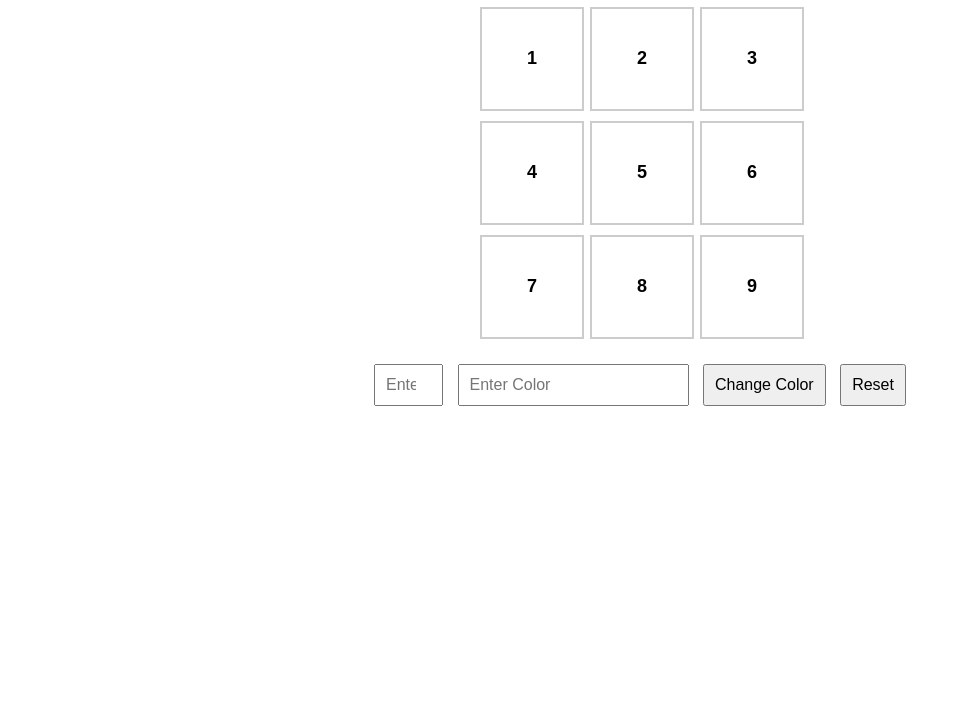
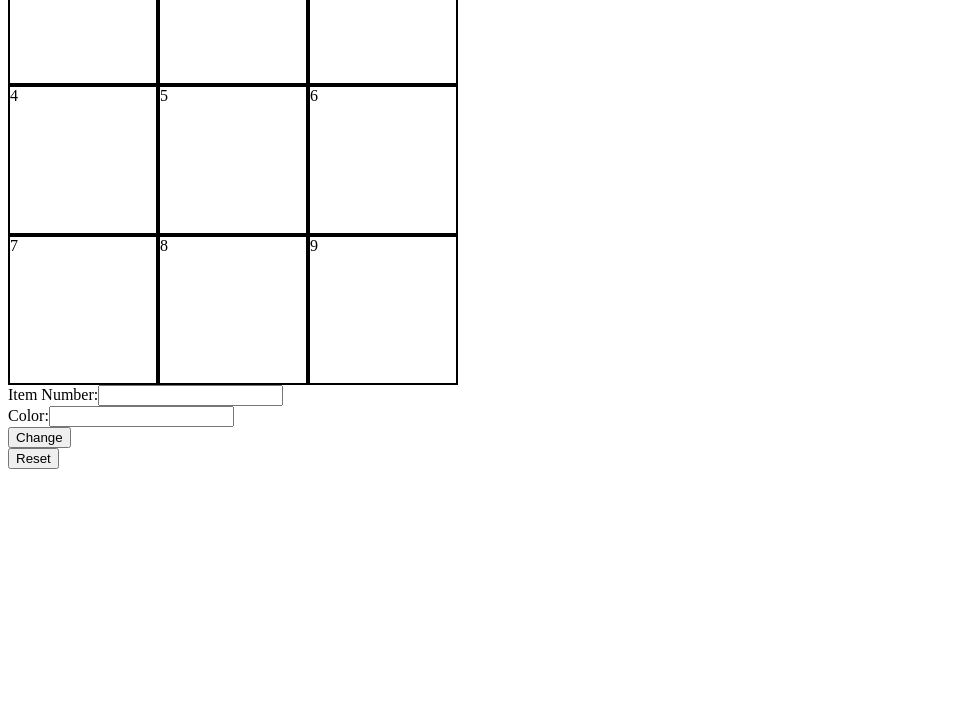
Before and after one commit to acciojob/Replit-Asian-Paints-mitkari49, a website: page main.html in a window 1280 px wide. Shown: the part 73-800 px from the top of the page, without its empty margins (0-961 px from the left). Drawn offline with Linux system fonts and the light colour scheme.

Commit message:
created a submission

```diff
--- a/main.html
+++ b/main.html
@@ -1,34 +1,27 @@
 <!DOCTYPE html>
-<html lang="en">
+
+<html>
+
 <head>
-    <meta charset="UTF-8">
-    <meta name="viewport" content="width=device-width, initial-scale=1.0">
-    <title>Asian Paints Grid</title>
-    <link rel="stylesheet" href="styles.css">
+	<link rel="stylesheet" href="styles.css">
 </head>
+
 <body>
-    <h1>Asian Paints Grid</h1>
-    <div id="grid-container">
-        <!-- 3x3 Grid -->
-        <div id="1" class="grid-item">1</div>
-        <div id="2" class="grid-item">2</div>
-        <div id="3" class="grid-item">3</div>
-        <div id="4" class="grid-item">4</div>
-        <div id="5" class="grid-item">5</div>
-        <div id="6" class="grid-item">6</div>
-        <div id="7" class="grid-item">7</div>
-        <div id="8" class="grid-item">8</div>
-        <div id="9" class="grid-item">9</div>
-    </div>
+	<!-- the entire body must be written by student -->
+	<div class="grid-container">
 
-    <!-- Input fields and buttons -->
-    <div class="controls">
-        <input type="number" id="block_id" placeholder="Enter Block ID (1-9)" min="1" max="9">
-        <input type="text" id="colour_id" placeholder="Enter Color">
-        <button id="change_button">Change Color</button>
-        <button id="Reset">Reset</button>
-    </div>
+	</div>
+	Item Number:<input id="block_id">
+	<br>
+	Color:<input id="colour_id">
+	<br>
+	<button id="change_button">Change</button>
+	<br>
+	<button id="reset_button">Reset</button>
 
-    <script src="script.js"></script>
+    <script type="text/javascript" src="./script.js">
+</script>
+
 </body>
+
 </html>
--- a/script.js
+++ b/script.js
@@ -1,28 +1,23 @@
-// Function to reset all grid items to transparent
-function resetGridColors() {
-    const gridItems = document.querySelectorAll('.grid-item');
-    gridItems.forEach(item => {
-        item.style.backgroundColor = 'transparent';
+let container = document.querySelector(".grid-container");
+let submit = document.querySelector("#change_button");
+let reset = document.querySelector("#reset_button");
+for(let i=0; i<9; i++){
+    let newdiv = document.createElement("div");
+    newdiv.innerText = i+1;
+    newdiv.className = "grid-item same";
+    container.append(newdiv);
+}
+let items = document.querySelectorAll(".same");
+let input = document.querySelector("#block_id");
+let color = document.querySelector("#colour_id");
+submit.addEventListener("click", changecolor);
+function changecolor() {
+    let gridnumber = input.value;
+    items[gridnumber-1].style.backgroundColor = color.value;
+}
+reset.addEventListener("click", resetColor);
+function resetColor() {
+    items.forEach(item => {
+        item.style.backgroundColor = "transparent";
     });
 }
-
-// Function to change the color of a specific grid item
-function changeGridColor() {
-    const blockId = document.getElementById('block_id').value;
-    const color = document.getElementById('colour_id').value;
-
-    // Reset all colors to transparent
-    resetGridColors();
-
-    // Find the grid item by ID and change its color
-    const gridItem = document.getElementById(blockId);
-    if (gridItem) {
-        gridItem.style.backgroundColor = color;
-    } else {
-        alert('Invalid Block ID! Enter a number between 1 and 9.');
-    }
-}
-
-// Add event listeners for buttons
-document.getElementById('change_button').addEventListener('click', changeGridColor);
-document.getElementById('Reset').addEventListener('click', resetGridColors);
--- a/styles.css
+++ b/styles.css
@@ -1,35 +1,9 @@
-body {
-    font-family: Arial, sans-serif;
-    text-align: center;
-    margin: 20px;
+/*  your css code here. If applicable */
+.grid-container {
+      display: grid;
+      grid-template-columns:repeat(3, 150px);
+      grid-template-rows:repeat(3,150px)
+    }
+.same{
+	border:2px solid black;
 }
-
-#grid-container {
-    display: grid;
-    grid-template-columns: repeat(3, 100px);
-    grid-gap: 10px;
-    justify-content: center;
-    margin: 20px auto;
-}
-
-.grid-item {
-    width: 100px;
-    height: 100px;
-    display: flex;
-    align-items: center;
-    justify-content: center;
-    border: 2px solid #ccc;
-    background-color: transparent;
-    font-size: 18px;
-    font-weight: bold;
-}
-
-.controls {
-    margin-top: 20px;
-}
-
-input, button {
-    margin: 5px;
-    padding: 10px;
-    font-size: 16px;
-}
```
